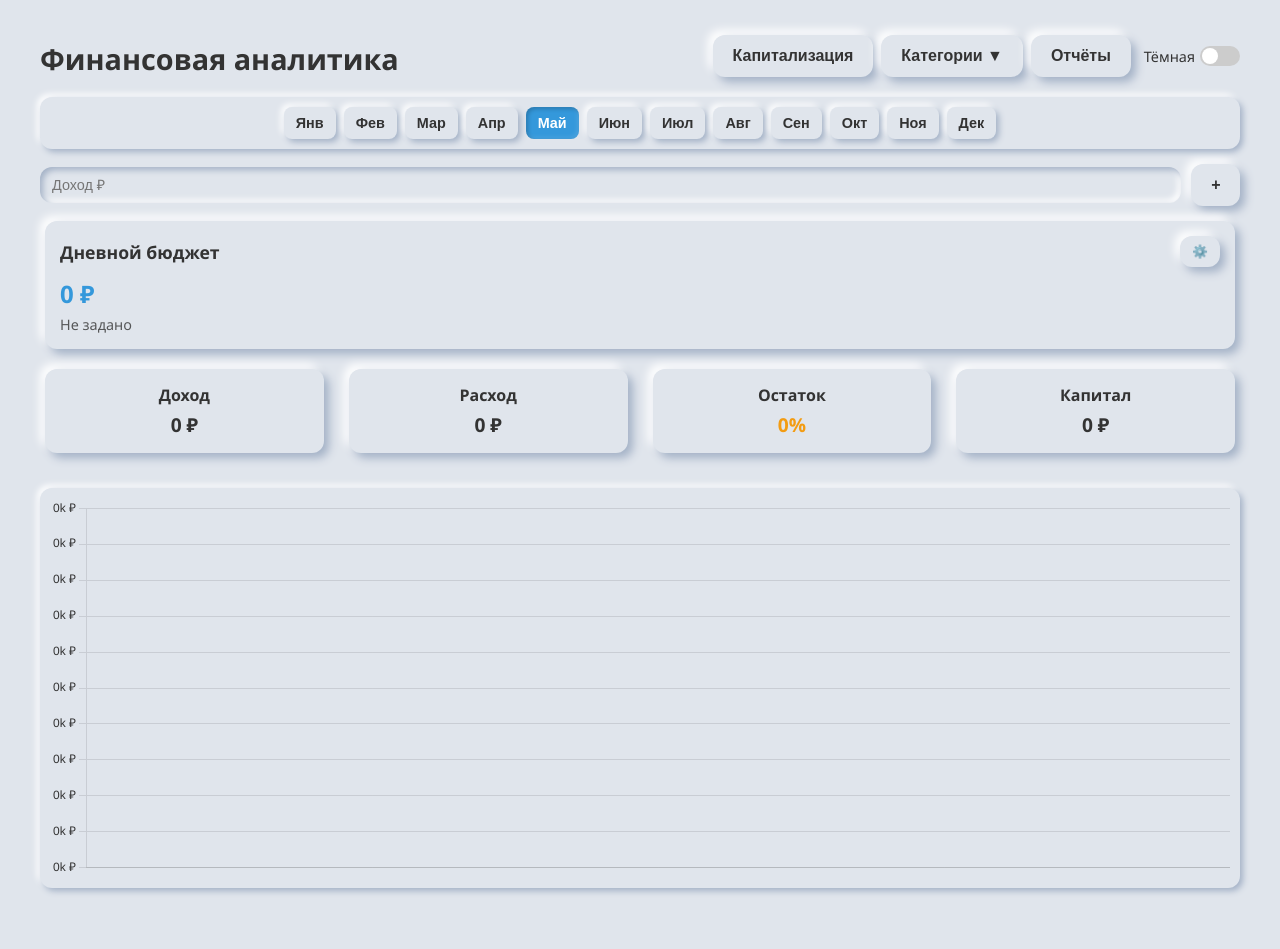
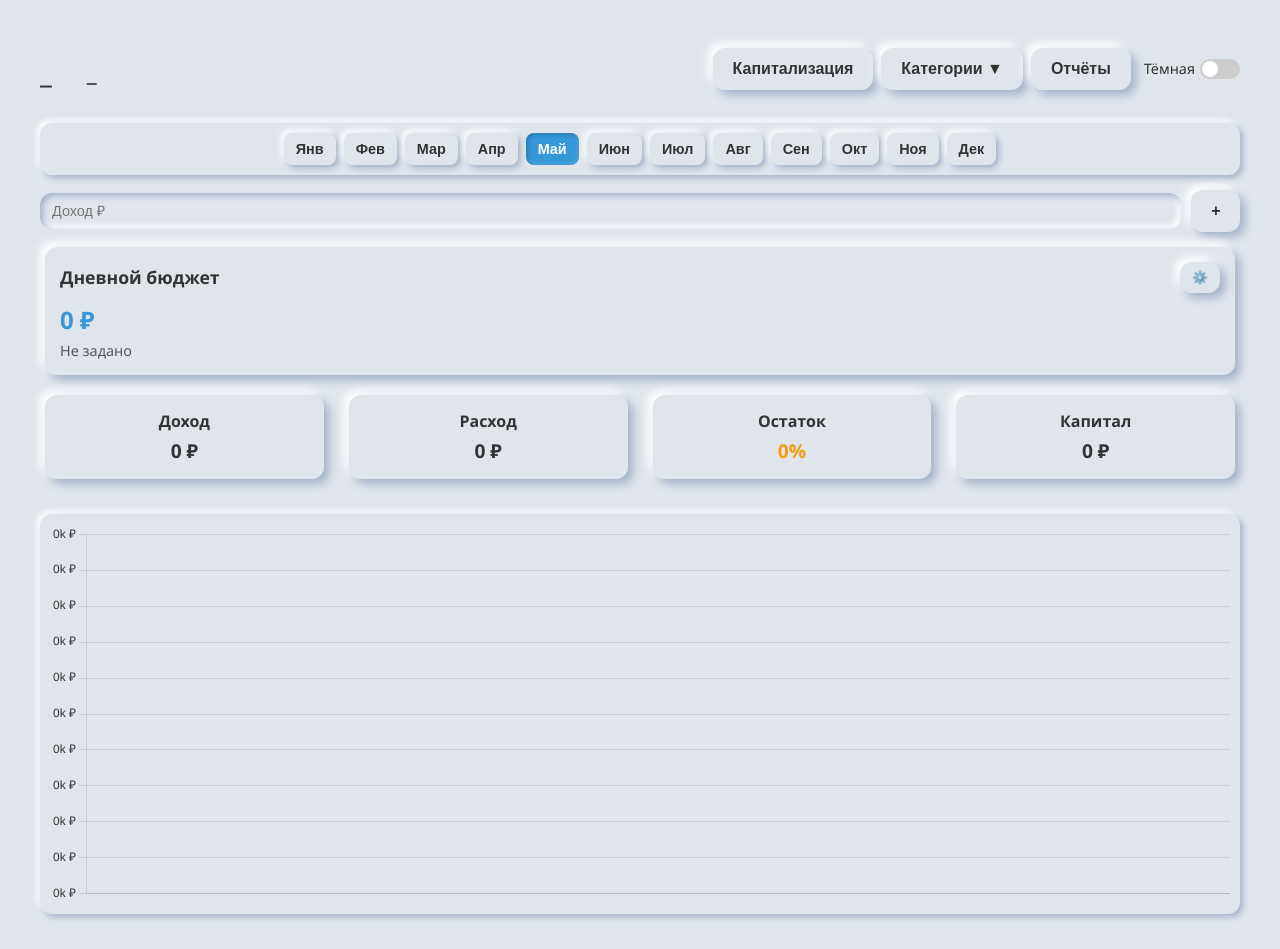
Before and after one commit to dimaefimow/cashflow4, a plain HTML site: page index.html in a window 1280 px wide. Before the commit the page ends 923 px from the top, so only its background shows below. Drawn offline with nearby package versions, Linux system fonts and the light colour scheme.

Commit message:
Update index.html

```diff
--- a/index.html
+++ b/index.html
@@ -10,7 +10,8 @@
   <div class="app">
     <header>
       <div class="header-container">
-        <h1>Финансовая аналитика</h1>
+        <h1>     _     </h1>
+         <h2>     _     </h2>
         <div class="header-buttons">
           <button id="capitalization-btn" class="neumorphic-btn">Капитализация</button>
           <button id="category-btn" class="neumorphic-btn">Категории ▼</button>
```
